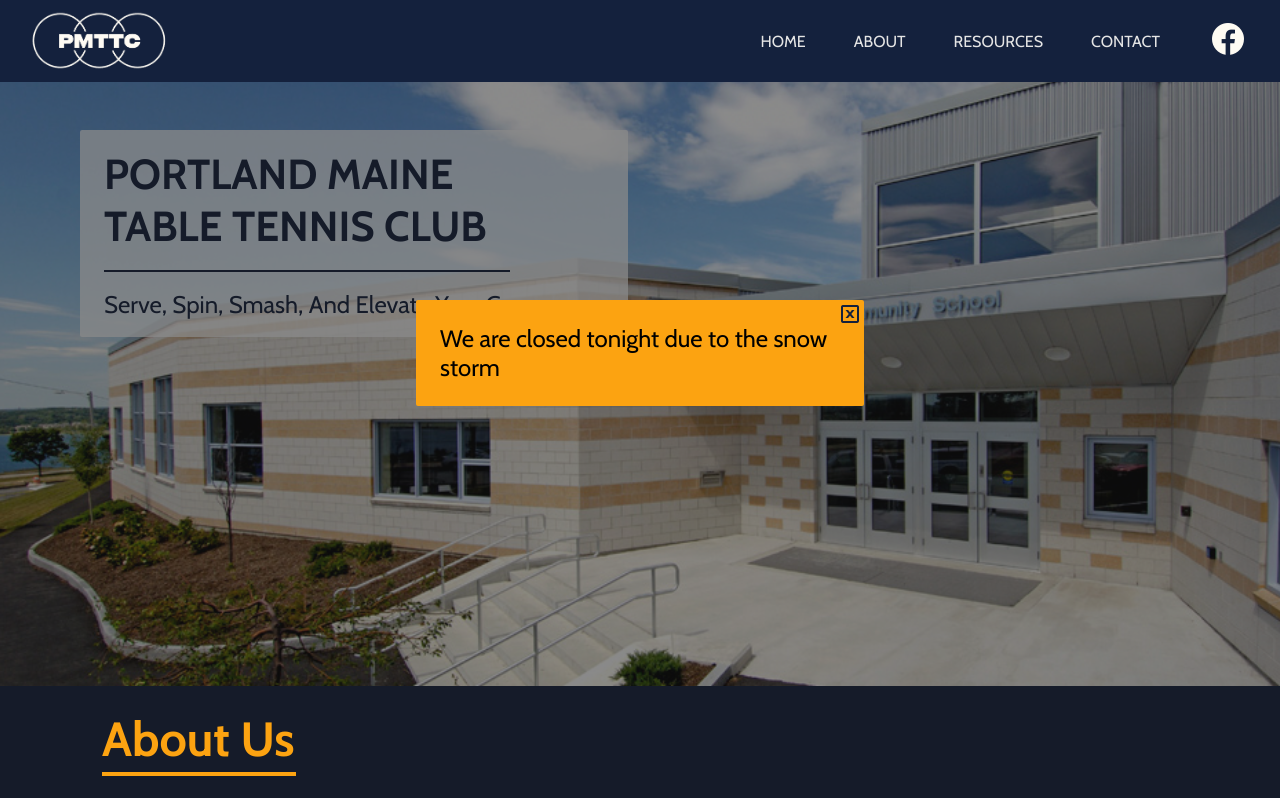
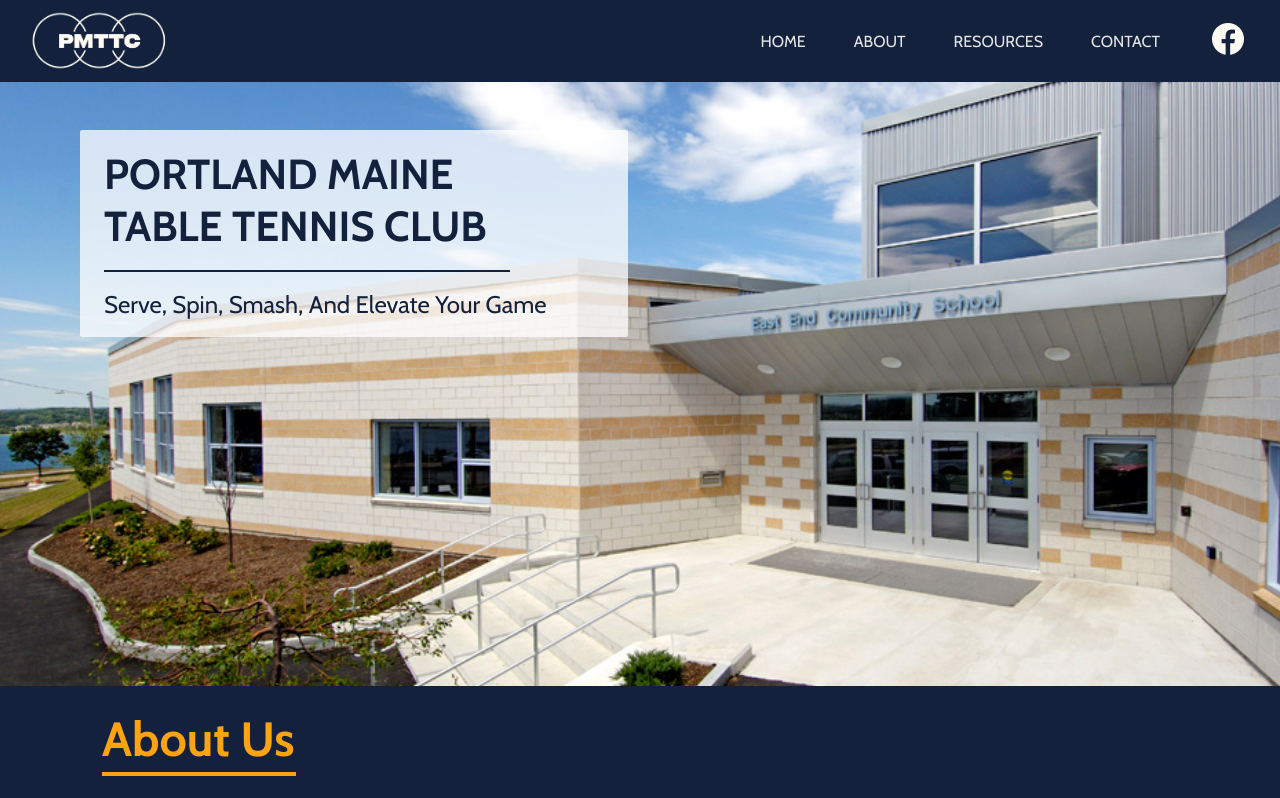
Before and after one commit to taylorwilk/pmttc, an Angular app: page / in a window 1280 px wide. Shown: the top 798 px of the page. Built offline with nearby package versions, Linux system fonts and the light colour scheme.

Commit message:
remove custom modal

```diff
--- a/src/app/landing-page/landing-page.component.html
+++ b/src/app/landing-page/landing-page.component.html
@@ -1,9 +1,9 @@
-<div id='modal' class="custom-message">
+<!-- <div id='modal' class="custom-message">
   <div class="message-container">
     <button (click)="onClick()"><img src="assets/images/icons/icons8-x-coordinate-24.png" alt=""></button>
     <p>We are closed tonight due to the snow storm</p>
   </div>
-</div>
+</div> -->
 <section class="main" id="home">
   <div class="card">
     <p class="p1">Portland Maine<br>Table Tennis Club</p>
```
